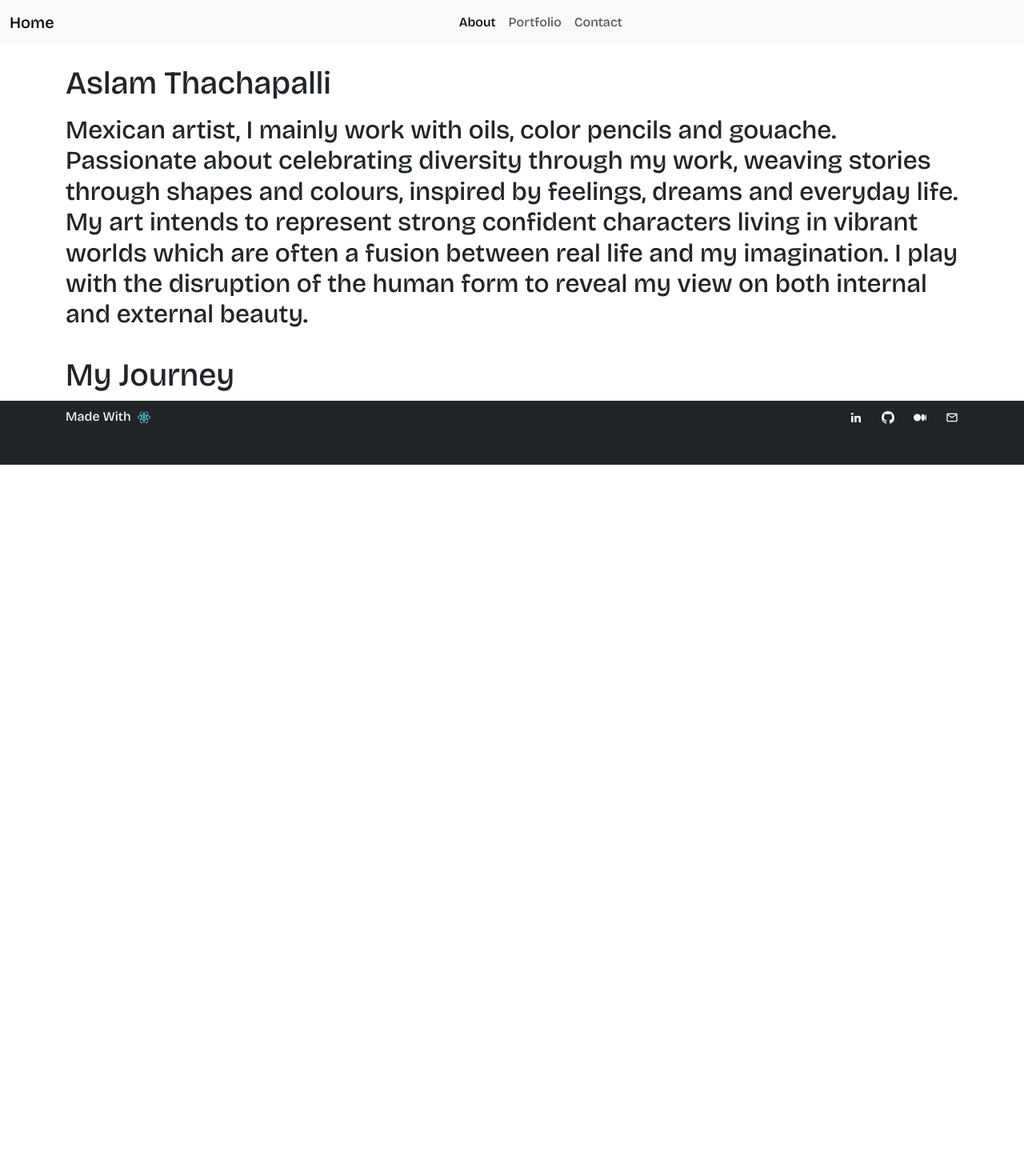
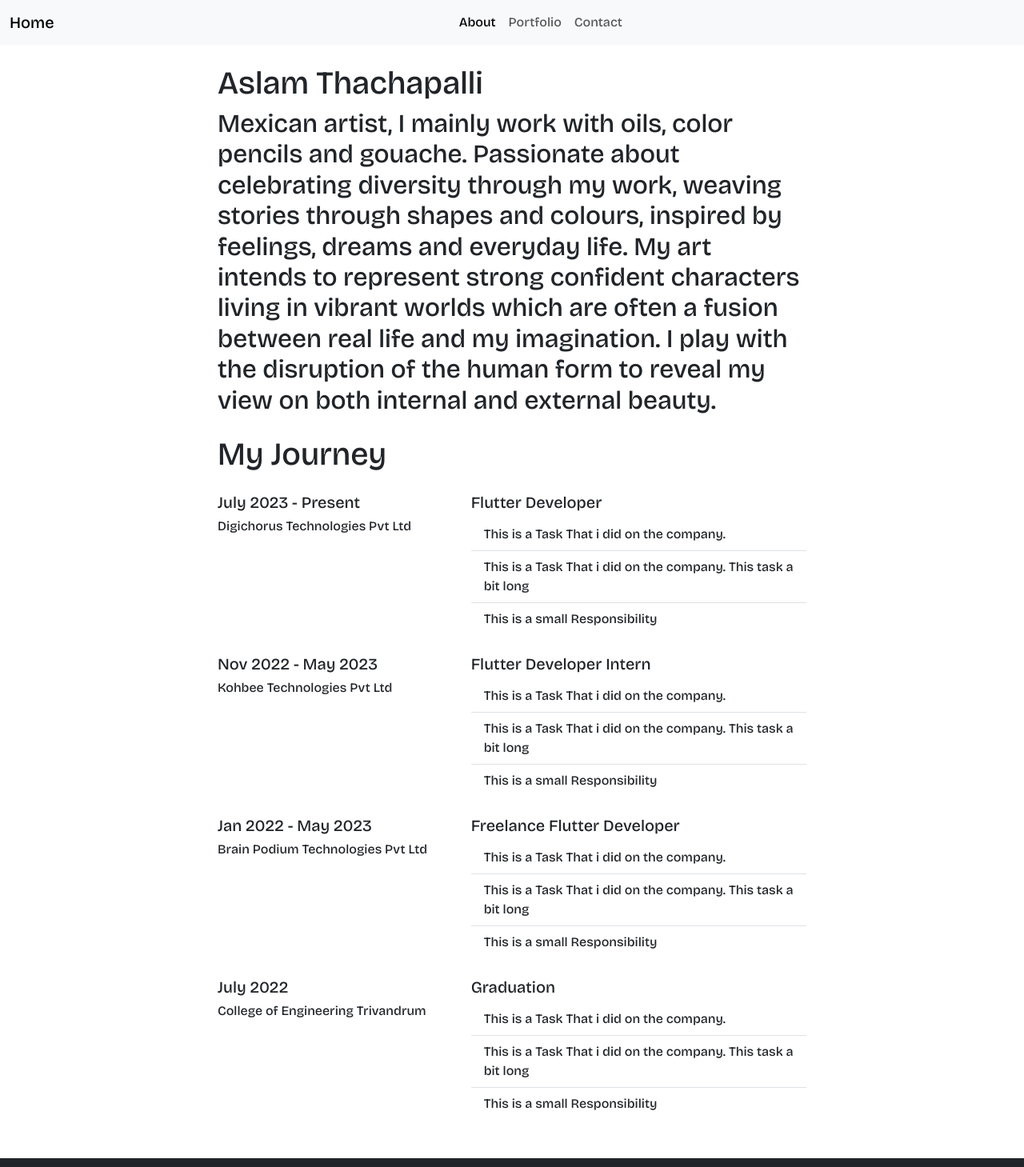
Before and after one commit to AslamThachapalli/my-personal-website, a React (Vite) app: page /info in a window 1280 px wide. Shown: the top 1459 px of the page at 80% size. Before the commit the page ends 800 px from the top, so only its background shows below. Built offline with nearby package versions, Linux system fonts and the light colour scheme.

Commit message:
my journey templates made

```diff
--- /dev/null
+++ b/src/components/Journey.jsx
@@ -0,0 +1,23 @@
+const Journey = ({ period, company, title, responsibilities }) => {
+  return (
+    <div className="row mt-4">
+      <div className="col-md-5">
+        <h5>{period}</h5>
+        <h6>{company}</h6>
+      </div>
+
+      <div className="col-md-7">
+        <h5 className="mt-4 mt-md-0">{title}</h5>
+        <ul class="list-group list-group-flush">
+          {responsibilities.map((responsibility) => (
+            <li class="list-group-item list-group-item-action">
+              {responsibility}
+            </li>
+          ))}
+        </ul>
+      </div>
+    </div>
+  );
+};
+
+export default Journey;
--- a/src/pages/About.jsx
+++ b/src/pages/About.jsx
@@ -1,5 +1,6 @@
 import Footer from "../components/Footer";
 import Header from "../components/Header";
+import Journey from "../components/Journey";
 
 const About = () => {
   return (
@@ -7,19 +8,68 @@ const About = () => {
       <Header currentTab="About" />
       <div className="container">
         <div className="row d-flex justify-content-center">
-          <h1 className="mt-4">Aslam Thachapalli</h1>
-          <h2 className="mt-2">
-            Mexican artist, I mainly work with oils, color pencils and gouache.
-            Passionate about celebrating diversity through my work, weaving
-            stories through shapes and colours, inspired by feelings, dreams and
-            everyday life. My art intends to represent strong confident
-            characters living in vibrant worlds which are often a fusion between
-            real life and my imagination. I play with the disruption of the
-            human form to reveal my view on both internal and external beauty.
-          </h2>
-          <h1 className="mt-4">My Journey</h1>
+          <div className="col-11 col-lg-8">
+            <h1 className="mt-4">Aslam Thachapalli</h1>
+            <h2 className="mt-2">
+              Mexican artist, I mainly work with oils, color pencils and
+              gouache. Passionate about celebrating diversity through my work,
+              weaving stories through shapes and colours, inspired by feelings,
+              dreams and everyday life. My art intends to represent strong
+              confident characters living in vibrant worlds which are often a
+              fusion between real life and my imagination. I play with the
+              disruption of the human form to reveal my view on both internal
+              and external beauty.
+            </h2>
+            <h1 className="mt-4">My Journey</h1>
+            <div className="mt-2">
+              <Journey
+                period="July 2023 - Present"
+                company="Digichorus Technologies Pvt Ltd"
+                title="Flutter Developer"
+                responsibilities={[
+                  "This is a Task That i did on the company.",
+                  "This is a Task That i did on the company. This task a bit long",
+                  "This is a small Responsibility",
+                ]}
+              />
+
+              <Journey
+                period="Nov 2022 - May 2023"
+                company="Kohbee Technologies Pvt Ltd"
+                title="Flutter Developer Intern"
+                responsibilities={[
+                  "This is a Task That i did on the company.",
+                  "This is a Task That i did on the company. This task a bit long",
+                  "This is a small Responsibility",
+                ]}
+              />
+
+              <Journey
+                period="Jan 2022 - May 2023"
+                company="Brain Podium Technologies Pvt Ltd"
+                title="Freelance Flutter Developer"
+                responsibilities={[
+                  "This is a Task That i did on the company.",
+                  "This is a Task That i did on the company. This task a bit long",
+                  "This is a small Responsibility",
+                ]}
+              />
+
+              <Journey
+                period="July 2022"
+                company="College of Engineering Trivandrum"
+                title="Graduation"
+                responsibilities={[
+                  "This is a Task That i did on the company.",
+                  "This is a Task That i did on the company. This task a bit long",
+                  "This is a small Responsibility",
+                ]}
+              />
+            </div>
+          </div>
         </div>
       </div>
+      <br /> <br />
       <Footer></Footer>
     </>
   );
```
